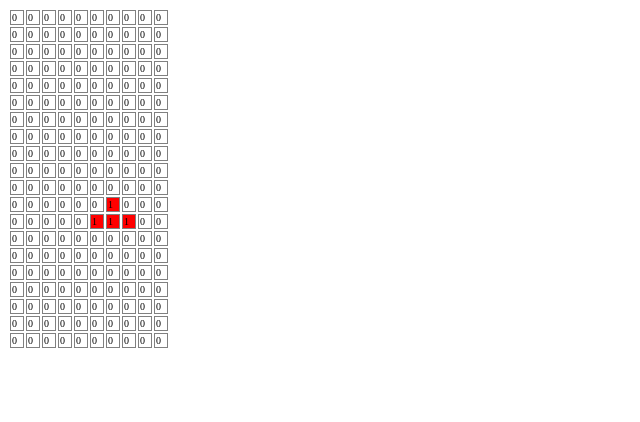
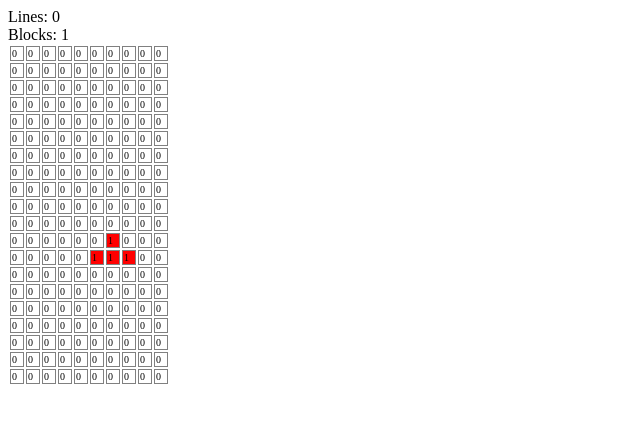
Before and after one commit to marczahn/klops, a Gatsby site: page /game in a window 1280 px wide. Shown: the whole page, without its empty margins (0-640 px from the left). Built offline with nearby package versions, Linux system fonts and the light colour scheme; Gatsby itself is replaced by a stand-in of ours.

Commit message:
Some refactoring; Simple scoreboard

```diff
--- /dev/null
+++ b/src/modules/game/Board.tsx
@@ -0,0 +1,16 @@
+import React, {FC} from 'react'
+import Matrix from './Matrix'
+import {start} from '../../services/local'
+import Scoreboard from './Scoreboard'
+
+const Board: FC = () => {
+	const controls = start(10, 20)
+
+	return (
+		<div className="board">
+			<Scoreboard gameControls={controls}/>
+			<Matrix gameControls={controls}/>
+		</div>
+	)
+}
+export default Board
--- a/src/modules/game/Game.tsx
+++ /dev/null
@@ -1,10 +0,0 @@
-import React, {FC, useEffect} from 'react'
-import Matrix from './Matrix'
-import {start} from '../../services/local'
-
-const Game: FC = () => {
-	const controls = start(10, 20)
-
-	return (<Matrix gameControls={controls}/>)
-}
-export default Game
--- a/src/modules/game/Matrix.tsx
+++ b/src/modules/game/Matrix.tsx
@@ -9,7 +9,7 @@ interface Props {
 const Matrix: FC<Props> = (props: Props) => {
 	const [gameState, setGameState] = useState<ExternalGameState>(props.gameControls.getGameState)
 	// matrixScalar is necessary because setGameState does not realize a changed matrix as a new value
-	const [_, setMatrixScalar] = useState<string>('')
+	const [_, setCounter] = useState<number>(0)
 	let lastMove = Date.now()
 	let clearHandle = -1
 
@@ -54,7 +54,7 @@ const Matrix: FC<Props> = (props: Props) => {
 	const update = () => {
 		const state = props.gameControls.getGameState()
 		setGameState(state)
-		setMatrixScalar(serializeMatrix(state.matrix))
+		setCounter(state.counter)
 	}
 
 	const serializeMatrix = (matrix: number[][]): string => {
--- /dev/null
+++ b/src/modules/game/Scoreboard.tsx
@@ -0,0 +1,34 @@
+import {GameControls} from '../../services/interfaces'
+import React, {FC, useEffect, useState} from 'react'
+
+interface Props {
+	gameControls: GameControls
+}
+
+const Scoreboard: FC<Props> = (props: Props) => {
+	let clearHandle = -1
+	const [lineCount, setLineCount] = useState<number>(0)
+	const [blockCount, setBlockCount] = useState<number>(0)
+
+	useEffect(() => {
+		clearHandle = window.setInterval(update, 100)
+		return () => {
+			window.clearTimeout(clearHandle)
+		}
+	}, [])
+
+	const update = () => {
+		const state = props.gameControls.getGameState()
+		setLineCount(state.lineCount)
+		setBlockCount(state.blockCount)
+	}
+
+	return (
+		<>
+			<div>Lines: {lineCount}</div>
+			<div>Blocks: {blockCount}</div>
+		</>
+	)
+}
+
+export default Scoreboard
--- a/src/pages/game.tsx
+++ b/src/pages/game.tsx
@@ -1,8 +1,8 @@
 import React, {FC} from "react";
-import Game from "../modules/game/Game";
+import Board from "../modules/game/Board";
 
 const game:FC = () => {
-    return (<div className="home"><Game/></div>
+    return (<div className="home"><Board/></div>
     );
 }
 
--- a/src/services/blocks.ts
+++ b/src/services/blocks.ts
@@ -11,7 +11,7 @@ consists of 4 vectors (x/y) - one for each field: 0/0, 0/1, 1/1, 2/1
 
 As you can see these vectors are relative to a start vector.
 
-TODO - Add weights or simply add blocks multiple times to increase their occurences
+TODO - Add weights or simply add blockCount multiple times to increase their occurences
  */
 
 import {vector} from './interfaces'
--- a/src/services/interfaces.ts
+++ b/src/services/interfaces.ts
@@ -14,7 +14,9 @@ export interface ExternalGameState {
 	cols: number
 	rows: number
 	ended: boolean
-	lines: number
+	lineCount: number
+	counter: number
+	blockCount: number
 }
 
 export interface GameControls {
--- a/src/services/local.ts
+++ b/src/services/local.ts
@@ -14,8 +14,10 @@ interface GameState {
 	// active block exists as long as it can move by tetris rules
 	activeBlock?: block
 	ended: boolean
-	lines: number
+	lineCount: number
 	interval: number
+	stepCounter: number
+	blockCount: number
 }
 
 export const start = (cols: number, rows: number): GameControls => {
@@ -24,8 +26,10 @@ export const start = (cols: number, rows: number): GameControls => {
 		cols,
 		rows,
 		ended: false,
-		lines: 0,
+		lineCount: 0,
 		interval: 0,
+		stepCounter: 0,
+		blockCount: 0
 	}
 	state.interval = window.setInterval(() => {
 		state = updateGame(state)
@@ -35,8 +39,10 @@ export const start = (cols: number, rows: number): GameControls => {
 			matrix: cloneDeep<number[][]>(state.matrix),
 			rows: state.rows,
 			cols: state.cols,
-			lines: state.lines,
+			lineCount: state.lineCount,
 			ended: state.ended,
+			counter: state.stepCounter,
+			blockCount: state.blockCount,
 		}),
 		rotate: () => {
 			state = rotate(state)
@@ -58,7 +64,7 @@ export const start = (cols: number, rows: number): GameControls => {
 
 const stopGame = (state: GameState): GameState => {
 	window.clearInterval(state.interval)
-	console.log('Game ended')
+	console.log('Board ended')
 	const out = cloneDeep<GameState>(state)
 	out.ended = true
 	return out
@@ -73,8 +79,10 @@ const move = (state: GameState, direction: string): GameState => {
 		return state
 	}
 	const out = cloneDeep<GameState>(state)
+	out.stepCounter++
 	if (out.activeBlock == undefined) {
 		out.activeBlock = createBlock(out.cols)
+		out.blockCount++
 		const blocked = isBlocked(out.matrix, out.activeBlock)
 		out.matrix = drawBlock(out.matrix, out.activeBlock)
 		if (blocked) {
@@ -128,7 +136,7 @@ const updateLines = (state: GameState): GameState => {
 		return state
 	}
 	const out = cloneDeep<GameState>(state)
-	out.lines += foundLines.length
+	out.lineCount += foundLines.length
 	const newMatrix = createMarix(out.matrix[0].length, foundLines.length)
 	for (const row in state.matrix) {
 		if (foundLines.includes(parseInt(row))) {
@@ -145,6 +153,7 @@ const rotate = (state: GameState): GameState => {
 		return state
 	}
 	const out = cloneDeep(state)
+	out.stepCounter++
 	let rotatedBlock = rotateBlockClockwise(state.activeBlock)
 	eraseBlock(out.matrix, out.activeBlock)
 	if (isBlocked(out.matrix, rotatedBlock)) {
@@ -172,7 +181,7 @@ export const rotateBlockClockwise = (block: block): block => {
 	const xDistance = roundFn((maxNewXIndex - maxXIndex) / 2)
 	const yDistance = roundFn((maxNewYIndex - maxYIndex) / 2)
 
-	// We need to reposition zero because blocks are rotated around there upper right corner and not around their center
+	// We need to reposition zero because blockCount are rotated around there upper right corner and not around their center
 	const zero = {
 		x: block.zero.x - xDistance,
 		y: block.zero.y - yDistance,
```
